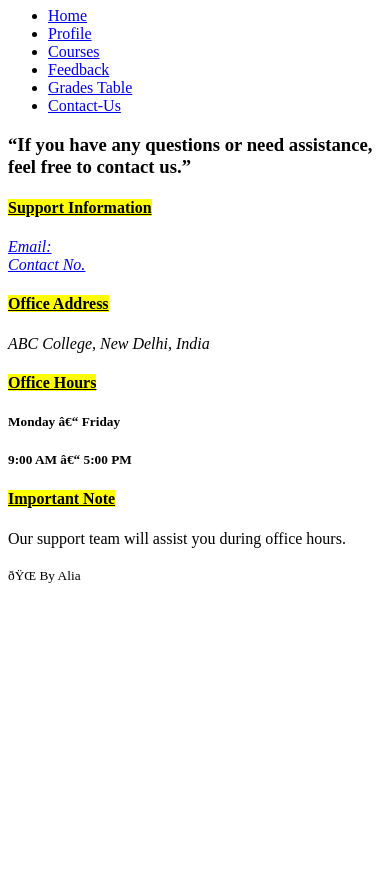
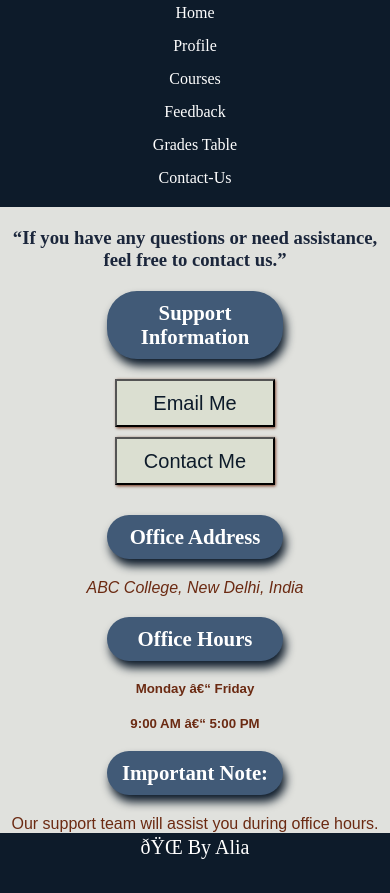
Before and after one commit to aliyapraveen123/cssmilestones-revision, a plain HTML site: page Contact-us.html in a window 390 px wide. Shown: the part 73-966 px from the top of the page. Before the commit the page ends 844 px from the top, so only its background shows below. Drawn offline with Linux system fonts and the light colour scheme.

Commit message:
Design contact-us Page and make it responsive

```diff
--- /dev/null
+++ b/Contact-us.css
@@ -0,0 +1,132 @@
+*{
+    margin: 0;
+    padding: 0;
+    text-decoration: none;
+    box-sizing: border-box;
+}
+
+body{
+    display: flex;
+    flex-direction: column;
+    min-height: 100vh;
+    background-color: #E0E1DD;
+}
+
+
+header{
+    display: flex;
+    justify-content: space-between;
+    align-items: center;
+    background-color: #0D1B2A;
+    height: 90px;
+    width: 100%;
+    position: sticky;
+    top: 0;
+    z-index: 1;
+}
+
+header h1{
+    justify-content: flex-start;
+    color: aliceblue;
+    font-size: clamp(2rem, 4vw, 3rem);
+    padding-left: 2rem;
+}
+
+nav ul {
+    display: flex;
+    list-style-type: none;
+    gap: 30px;
+    justify-content: space-between;
+    padding-right: 3rem;
+}
+
+nav a {
+  color: white;
+  font-size: clamp(1rem, 2vw, 1.7rem);
+}
+
+nav a:hover{
+    text-decoration: underline;
+}
+
+main{
+    flex: 1;
+    padding-top:20px;
+    font-size: clamp(1rem, 4vw, 2rem);
+    display: flex;
+    flex-direction: column;
+    align-items: center;
+    gap: 20px;
+
+}
+
+main h3{
+    color: #1b263b;
+    text-align: center;
+}
+
+main h4{
+    color: #ffffff;
+    font-size: clamp(1.3rem, 4vw, 2.3rem);
+    background-color: #415a77;
+    text-align: center;
+    width: 45%;
+    padding: 10px;
+    border-radius: 30px;
+    box-shadow: 3px 7px 10px #0D1B2A;
+
+}
+
+main address,
+main h5,
+main blockquote{
+     color: rgb(107, 42, 18);
+     font-family: Arial, Helvetica, sans-serif;
+}
+
+button a{
+    color:#0D1B2A;
+    font-size: 20px;
+
+}
+
+address button {
+    background-color: #dbdfd1;
+    height: 3rem;
+    margin-bottom: 10px;
+    width: 10rem;
+    box-shadow: 0.5px 1px 3px rgb(107, 42, 18);;
+
+}
+
+
+footer{
+    background-color: #0D1B2A;
+    height: 60px;
+    color: white;
+    text-align: center;
+    font-size: clamp(1.5rem, 2vw, 2rem);
+}
+
+@media(max-width:768px){
+
+    header{
+        flex-direction: column;
+        justify-content: center;
+        gap: 20px;
+        height: auto;
+        padding: 20px 0;
+
+    }
+
+    header h1{
+        padding-left: 0;
+    }
+
+    nav ul{
+        flex-direction: column;
+        align-items: center;
+        gap: 15px;
+        padding-right: 0;
+    }
+}
--- a/Contact-us.html
+++ b/Contact-us.html
@@ -3,14 +3,15 @@
     <head>
         <meta charset="UTF_8">
         <meta name="viewport" content="width=device-width, initial-scale=1.0">
-        <title>Contect-Page</title>
+        <title>Contact-Page</title>
+        <link rel="stylesheet" href="Contact-us.css">
     </head>
 
     <body>
+      <header>
+        <h1>Contact Page</h1>
 
-      <header><h1>Contact Page</h1></header>
-
-      <nav>
+        <nav>
         <ul>
             <li><a href="home.html">Home</a></li>
             <li><a href="profile.html">Profile</a></li>
@@ -21,35 +22,37 @@
         </ul>
       </nav>
 
-<main>
+      </header>
+
+      <main>
        <h3>
         <q>If you have any questions or need assistance, feel free to contact us.</q>
        </h3>
 
-       <h4><u><mark>Support Information</mark></u></h4>
+       <h4>Support Information</h4>
        <address>
-         <a href="mailto:aliyapraveen24@navgurukul.org?Support Team">Email:</a><br>
-         <a href="tel:+91781357567">Contact No.</a>
+         <button><a href="mailto:aliyapraveen24@navgurukul.org?Support Team">Email Me</a></button><br>
+         <button><a href="tel:+91781357567">Contact Me</a></button>
        </address>
 
-       <h4><u><mark>Office Address</mark></u></h4>
+       <h4>Office Address</h4>
        <address>
           ABC College,
           New Delhi, India
        </address>
 
-       <h4><u><mark>Office Hours</mark></u></h4>
+       <h4>Office Hours</h4>
          <h5>Monday – Friday</h5>
          <h5>9:00 AM – 5:00 PM</h5>
 
-       <h4><u><mark>Important Note</mark></u></h4>
-       <quote>
+       <h4>Important Note:</h4>
+       <blockquote>
            Our support team will assist you during office hours.
-       </quote>
-       <br><br>
+       </blockquote>
+
        </main>
        <footer>
-                  <small>🌐 By Alia</small>
+            <small>🌐 By Alia</small>
         </footer>
 
     </body>
--- a/courses.css
+++ b/courses.css
@@ -8,6 +8,7 @@
 main{
     min-height: calc(100vh - 130px - 60px);
     padding-top: 130px;
+    box-sizing: border-box;
 }
 
 #heading{
@@ -18,17 +19,17 @@ main{
     background-color: #4a4a4a;
     width: 100%;
     color: rgb(255, 255, 255);
-    height: 70px;
+    height: 80px;
 }
 
 #navbar {
     width: 100%;
     padding: 15px;
-    height: 60px;
     background-color:  #6D8196;
     position: fixed;
-    top: 70px;
+    top: 80px;
     left: 0;
+    min-height: 70px;
 }
 
 #navbar ul{
@@ -38,7 +39,6 @@ main{
     justify-content: center;
     align-items: center;
 
-
     list-style: none;
     padding: 0;
     margin: 0;
@@ -47,15 +47,18 @@ main{
 
 #navbar li {
      background-color: #ffffe3;
-     flex: 0 1 120px;
+     flex: 1 1 130px;
      text-align: center;
      border: 4px solid #4a4a4a;
      border-radius: 20px;
      font-size: 1.2rem;
      box-shadow: 2px 3px 10px  rgb(238, 238, 238);
+     padding: 4px 10px;
 }
 
 #navbar a {
+    display: block;
+    padding: 5px 0;
     color: rgb(0, 0, 0);
 }
 
@@ -73,7 +76,7 @@ main{
     width: clamp(300px,90%, 1600px);
     padding: 10px;
     background-color: #ffffe3;
-    margin: 0 auto 20px;
+    margin: 0 auto 40px;
     box-shadow: 10px 10px 10px #6D8196;
 
 }
@@ -91,6 +94,10 @@ main{
 
 }
 
+#Introduction p {
+    font-size: clamp(0.6rem, 4vw, 1.2rem);
+}
+
 #details-about-Courses{
     display: flex;
     flex-direction: column;
@@ -100,7 +107,7 @@ main{
     width: clamp(300px,90%, 1600px);
     padding: 10px;
     background-color: #ffffe3;
-    margin: 0 auto 20px;
+    margin: 0 auto 40px;
     box-shadow: 10px 10px 10px #6D8196;
     line-height: 30px;
 
@@ -119,6 +126,17 @@ main{
     border-radius: 10px;
 }
 
+#details-about-Courses dl {
+    font-size: clamp(0.6rem, 4vw, 1.2rem);
+}
+
+#details-about-Courses dt{
+    color: #0b3a6b;
+    font-weight: 600;
+}
+
+
+
 #Important-Note{
     display: flex;
     flex-direction: column;
@@ -128,10 +146,15 @@ main{
     width: clamp(300px,90%, 1600px);
     padding: 10px;
     background-color: #ffffe3;
-    margin: 0 auto 20px;
+    margin: 0 auto 40px;
     box-shadow: 10px 10px 10px #6D8196;
+    color: rgb(225, 54, 54);
 
 
+}
+
+#Important-Note blockquote{
+     font-size: clamp(0.6rem, 4vw, 1.2rem);
 }
 
 strong{
@@ -154,7 +177,7 @@ strong{
     width: clamp(300px,90%, 1600px);
     padding: 10px;
     background-color: #ffffe3;
-    margin: 0 auto 20px;
+    margin: 0 auto 40px;
     box-shadow: 10px 10px 10px #6D8196;
 
 }
@@ -170,3 +193,42 @@ strong{
     border: 4px solid #6D8196;
     border-radius: 10px;
 }
+
+#Contact address{
+    font-size: clamp(0.6rem, 4vw, 1.2rem);
+}
+
+footer{
+    background-color: #4a4a4a;
+    color: white;
+    height: 100px;
+    text-align: center;
+    font-size: clamp(1rem, 5vw, 2rem);
+}
+
+@media(max-width:400px){
+    #navbar{
+        position: static;
+        min-height: auto;
+    }
+
+    main{
+        padding-top: 0;
+    }
+
+    #heading{
+        height:70px;
+        font-size:2.2rem;
+    }
+
+    #navbar li{
+        flex: 1 1 130px;
+    }
+
+}
+
+@media(max-width: 480px){
+   main{
+    padding-top: 180px;
+   }
+}
--- a/gradestable.css
+++ b/gradestable.css
@@ -27,6 +27,7 @@ body {
 
 }
 
+
 #navigation-bar{
     display: flex;
     background-color: rgb(219, 228, 196);
@@ -41,7 +42,6 @@ body {
     left:0;
     right: 0;
     border-radius: 20px;
-
 }
 
 .ul-type{
@@ -51,9 +51,6 @@ body {
     gap:  15px;
     justify-content: center;
     align-items: center;
-
-
-
 }
 
 .ul-type li {
```
